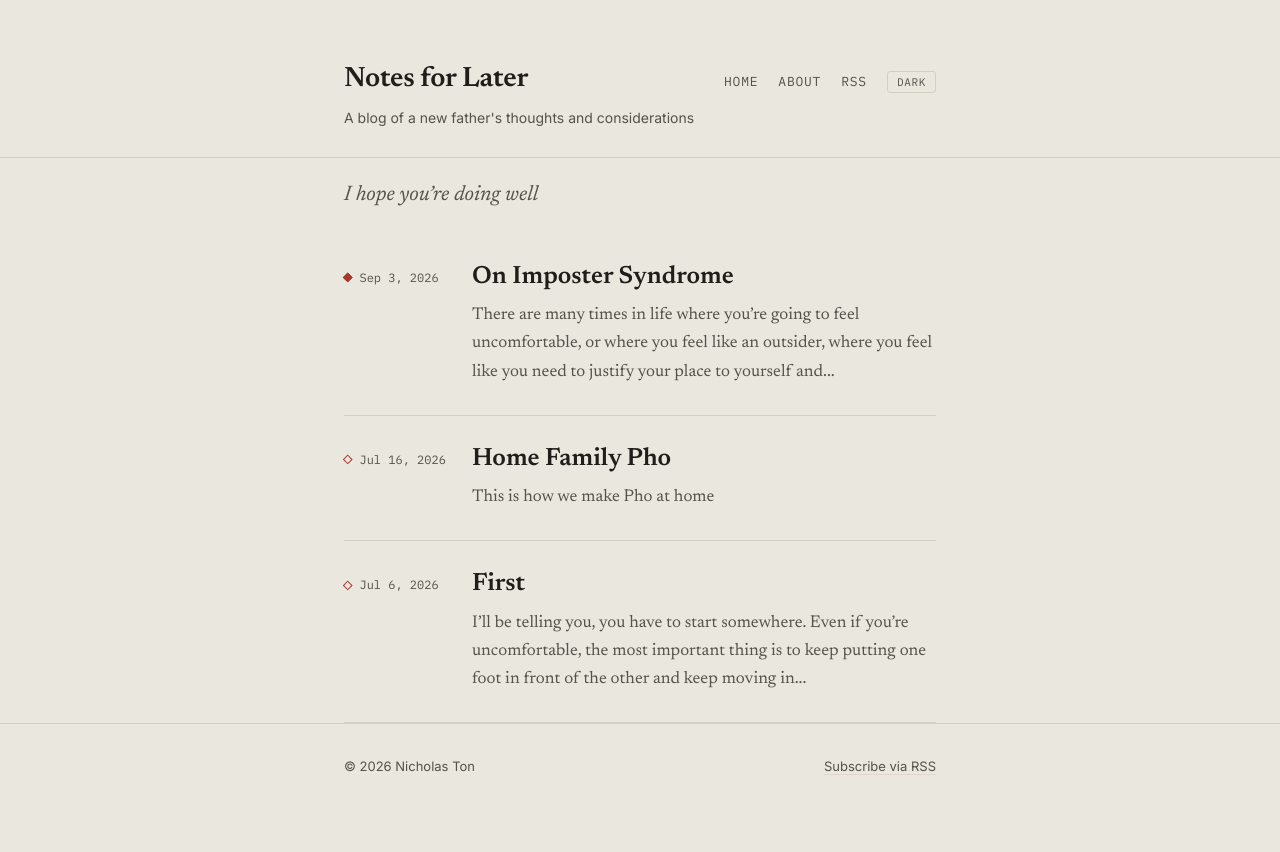
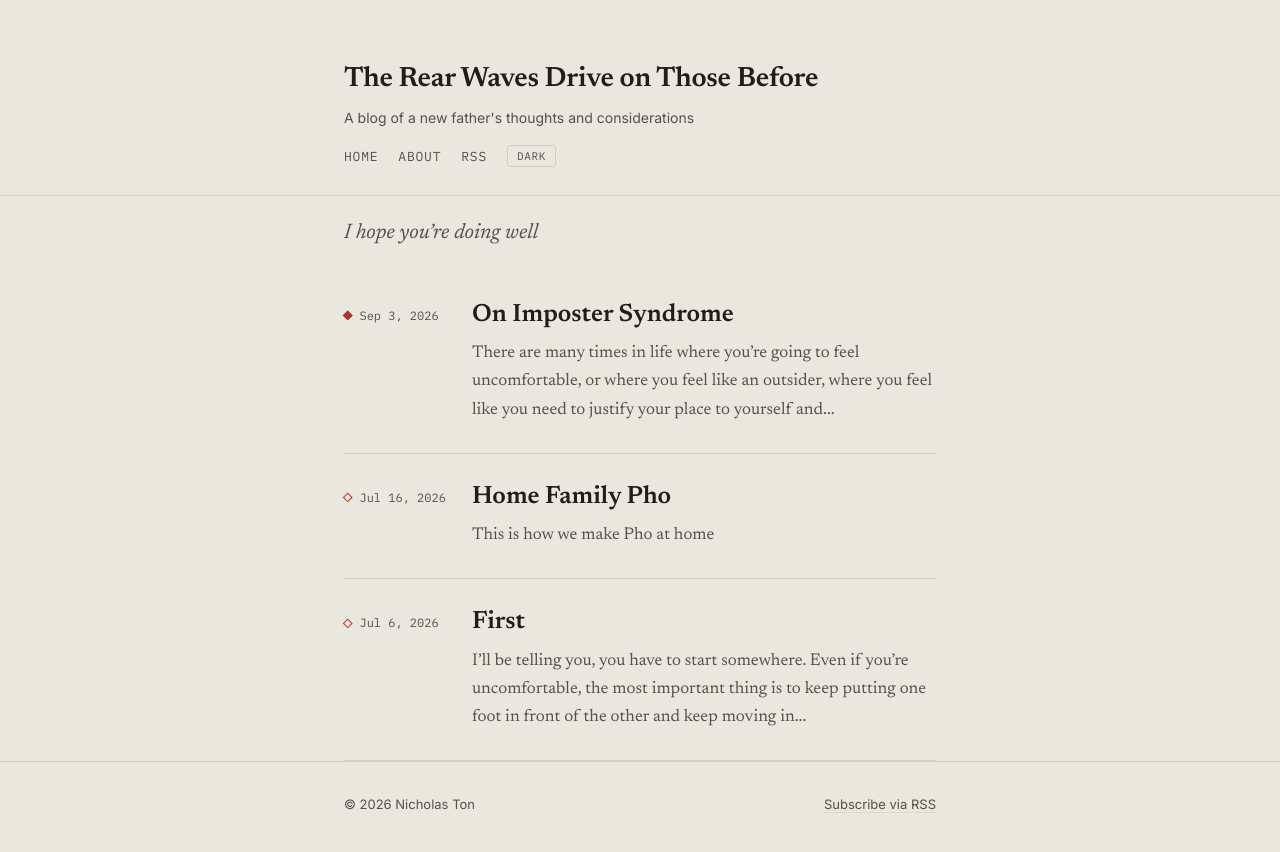
Before and after one commit to Nichkt/XiuShen, a Jekyll site: the page built from index.md, in a window 1280 px wide. Shown: the top 852 px of the page. Built offline with Jekyll 4.4.1, drawn with Linux system fonts in a browser that asks for light colours.

Commit message:
Update _config.yml

```diff
--- a/_config.yml
+++ b/_config.yml
@@ -1,4 +1,4 @@
-title: Notes for Later
+title: The Rear Waves Drive on Those Before
 description: >-
   A blog of a new father's thoughts and considerations
 author: Nicholas Ton
```
